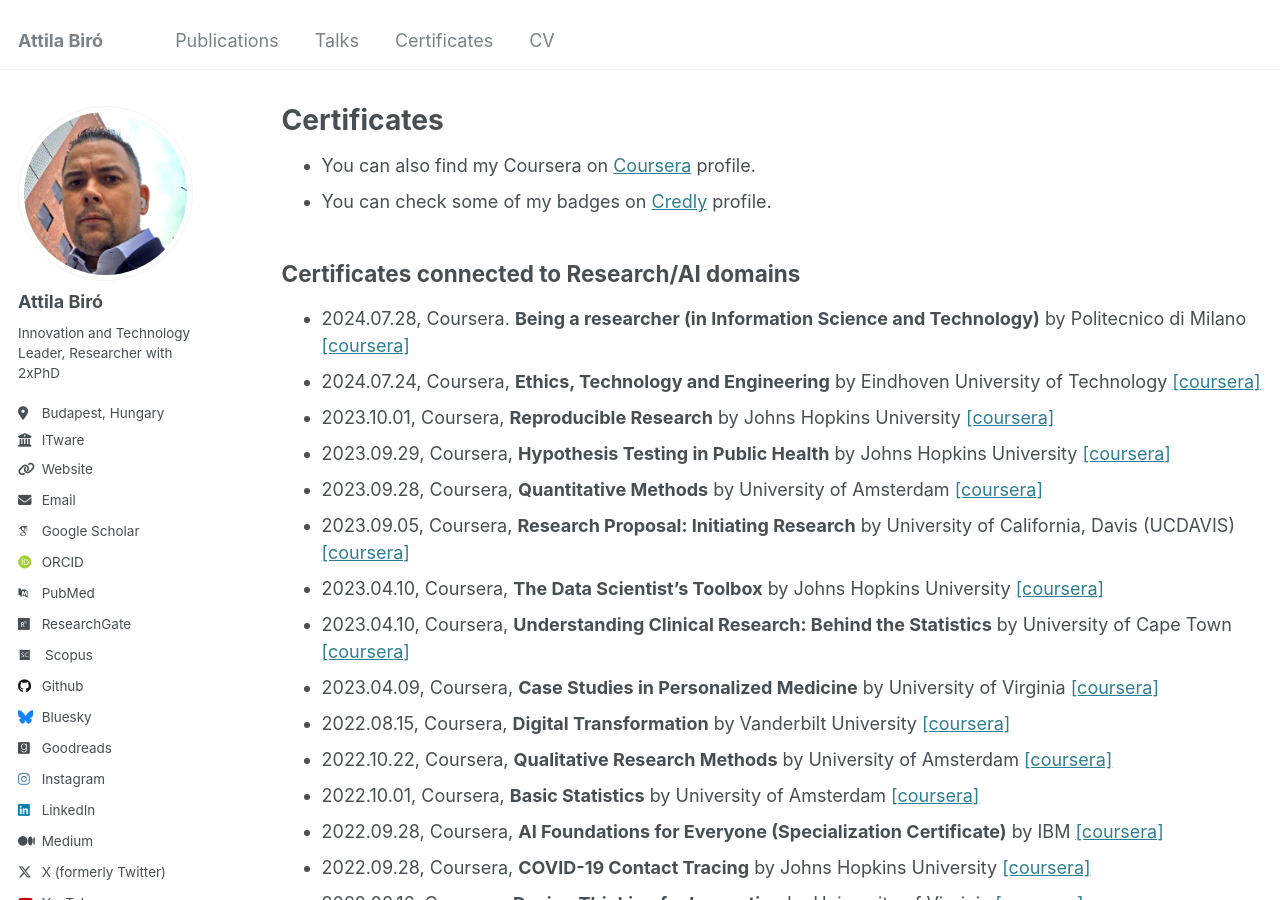
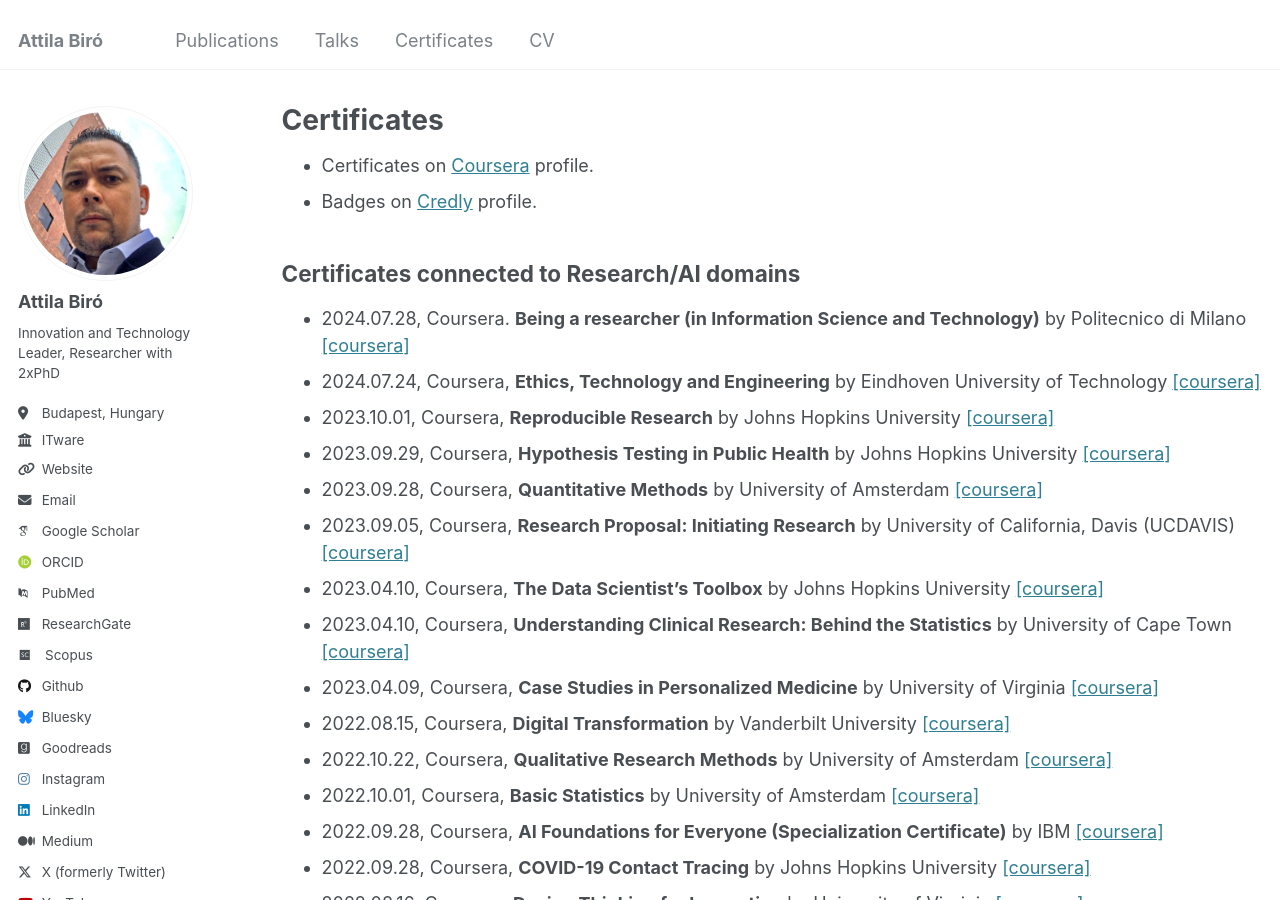
Before and after one commit to biroka/biroka.github.io, a Jekyll site: the page built from _pages/certificates.md, in a window 1280 px wide and 900 px high. Built offline with Jekyll 4.4.1, drawn with Linux system fonts in a browser that asks for light colours; some web fonts are replaced.

Commit message:
Update certificates.md

```diff
--- a/_pages/certificates.md
+++ b/_pages/certificates.md
@@ -5,8 +5,8 @@ permalink: /certificates/
 author_profile: true
 ---
 
-* You can also find my Coursera on <a href="https://www.coursera.org/learner/biroattila">Coursera</a> profile.
-* You can check some of my badges on <a href="https://www.credly.com/users/biroattila">Credly</a> profile.
+* Certificates on <a href="https://www.coursera.org/learner/biroattila">Coursera</a> profile.
+* Badges on <a href="https://www.credly.com/users/biroattila">Credly</a> profile.
 
 ##  Certificates connected to Research/AI domains
 
```
